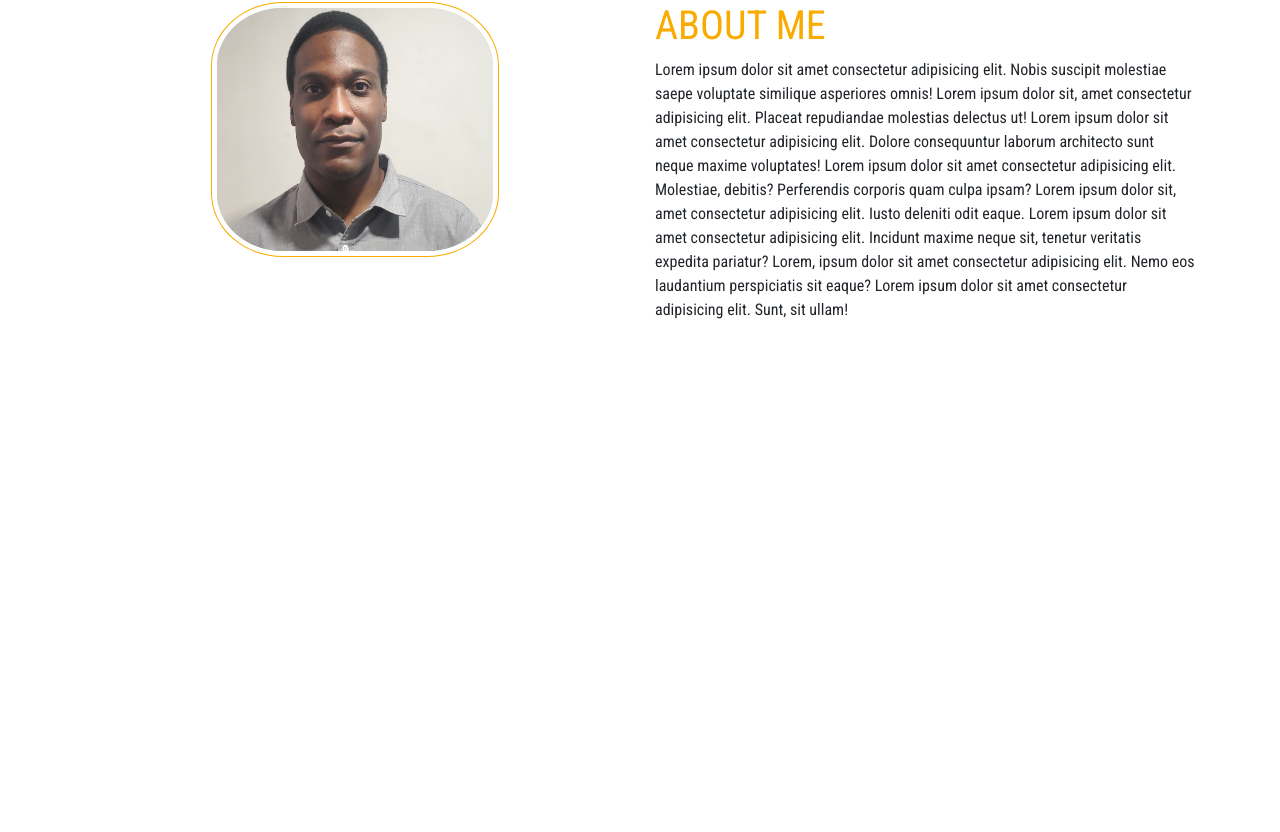
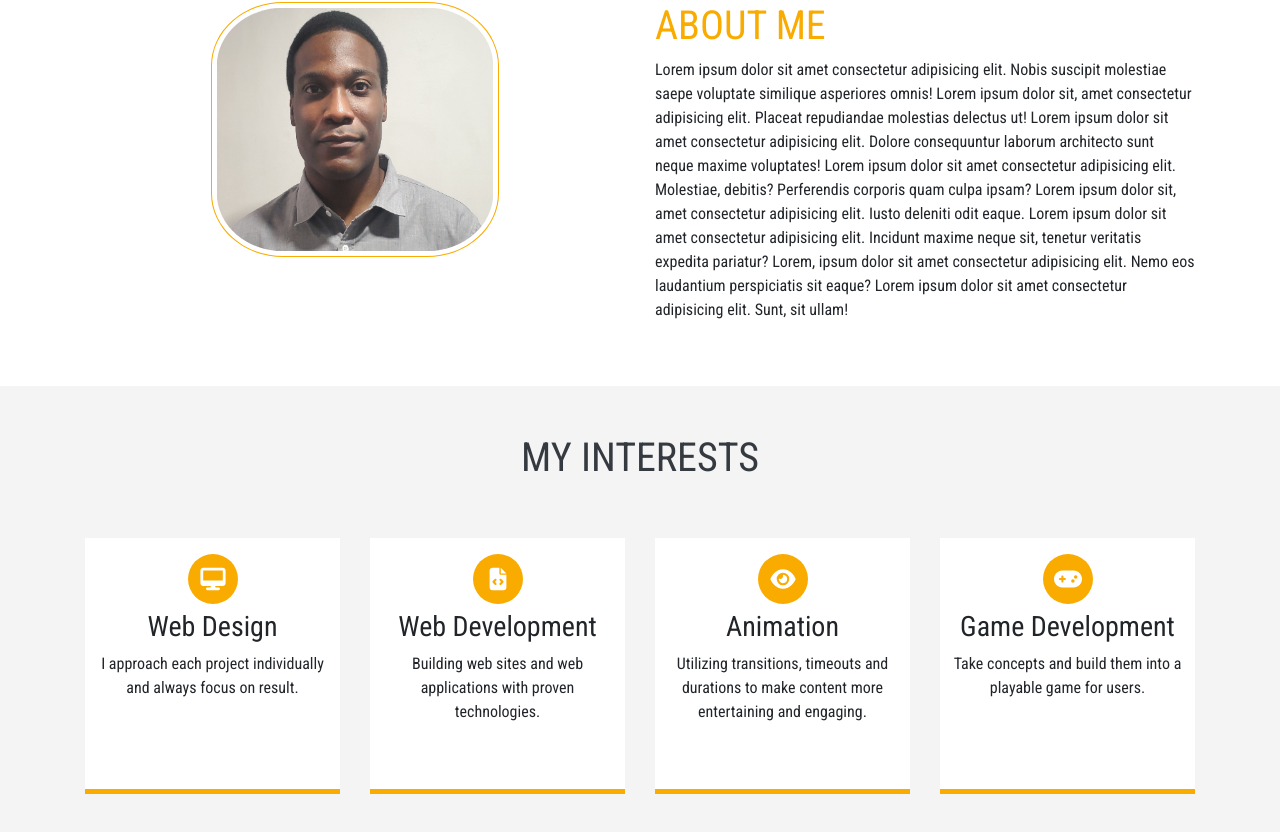
Before and after one commit to theoverse/portfolio-project, a React (Create React App) app: page / in a window 1280 px wide. Shown: the part 830-1662 px from the top of the page. Before the commit the page ends 1216 px from the top, so only its background shows below. Built offline with nearby package versions, Linux system fonts and the light colour scheme.

Commit message:
Interests Completed

```diff
--- a/package.json
+++ b/package.json
@@ -4,6 +4,7 @@
   "private": true,
   "dependencies": {
     "@fortawesome/fontawesome-svg-core": "^1.3.0",
+    "@fortawesome/free-brands-svg-icons": "^6.0.0",
     "@fortawesome/free-solid-svg-icons": "^6.0.0",
     "@fortawesome/react-fontawesome": "^0.1.17",
     "@testing-library/jest-dom": "^5.16.2",
--- a/src/App.css
+++ b/src/App.css
@@ -5,9 +5,10 @@ body {
 }
 
 :root {
-  --primary-white: #fff;
+  --primary-white: #ffffff;
+  --primary-light-grey: #f4f4f4;
   --primary-orange: #f9ab00;
-  --primary-dark: rgba(255,255,255, 0);
+  --primary-dark: rgb(52, 58, 64);
   --primary-red: #ef4035;
   --primary-hover-red: #f33501;
 }
@@ -158,3 +159,58 @@ nav ul {
     width: 10rem;
   }
 }
+
+/************************** Interests ****************************/
+.interests {
+  text-align: center;
+  padding-bottom: 2rem;
+  background: var(--primary-light-grey);
+}
+
+.interests h1 {
+  color: var(--primary-dark);
+  text-transform: uppercase;
+}
+
+.interests .circle {
+  position: relative;
+  margin: 0.375rem auto;
+  background: var(--primary-orange);
+  border-radius: 50%;
+  width: 3.125rem;
+  height: 3.125rem;
+}
+
+.interests .icon {
+  font-size: 1.4rem;
+  color: var(--primary-white);
+  position: absolute;
+  top: 50%;
+  left: 50%;
+  transform: translate(-50%, -50%);
+}
+
+.interests .box {
+  height: 16rem;
+  border-bottom: 0.3125rem solid var(--primary-orange);
+  padding: 0.625rem;
+  margin-bottom: 1.875rem;
+  background: var(--primary-white);
+}
+
+.interests .box:hover {
+  background: var(--primary-orange);
+  border-bottom: 0.3125rem solid var(--primary-dark);
+}
+
+.interests .box:hover .icon {
+  color: var(--primary-dark);
+}
+
+.interests .box:hover .circle {
+  background: var(--primary-white);
+}
+
+.interests .box:hover p {
+  color: var(--primary-white);
+}
--- a/src/App.js
+++ b/src/App.js
@@ -4,6 +4,7 @@ import Particles from 'react-tsparticles';
 import Navbar from './component/Navbar';
 import Header from './component/Header';
 import AboutMe from './component/AboutMe';
+import Interests from './component/Interests';
 
 function App() {
   const particlesInit = (main) => {
@@ -104,6 +105,7 @@ function App() {
         <Navbar />
         <Header />
         <AboutMe />
+        <Interests />
       </>
     </div>
   );
--- a/src/component/AboutMe.js
+++ b/src/component/AboutMe.js
@@ -1,5 +1,5 @@
-import React from "react"
-import Author from "../profile-img.jpg"
+import React from "react";
+import Author from "../profile-img.jpg";
 
 const AboutMe = () => {
     return (
--- a/src/component/Header.js
+++ b/src/component/Header.js
@@ -1,5 +1,5 @@
-import React from "react"
-import Typed from "react-typed"
+import React from "react";
+import Typed from "react-typed";
 
 const Header = () => {
     return (
--- /dev/null
+++ b/src/component/Interests.js
@@ -0,0 +1,48 @@
+import React from "react";
+import { FontAwesomeIcon } from "@fortawesome/react-fontawesome";
+import { faDesktop, faFileCode, faEye, faGamepad } from "@fortawesome/free-solid-svg-icons";
+
+const Interests = () => {
+    return (
+        <div className='interests'>
+            <h1 className="py-5">My Interests</h1>
+            <div className="container">
+                <div className="row">
+                    <div className="col-md-3 col-sm-6">
+                        <div className="box">
+                            <div className="circle"><FontAwesomeIcon className="icon" icon={faDesktop} size="2x" /></div>
+                            <h3>Web Design</h3>
+                            <p>I approach each project individually and always focus on result.</p>
+                        </div>
+                    </div>
+                    {/*  */}
+                    <div className="col-md-3 col-sm-6">
+                        <div className="box">
+                            <div className="circle"><FontAwesomeIcon className="icon" icon={faFileCode} size="2x" /></div>
+                            <h3>Web Development</h3>
+                            <p>Building web sites and web applications with proven technologies.</p>
+                        </div>
+                    </div>
+                    {/*  */}
+                    <div className="col-md-3 col-sm-6">
+                        <div className="box">
+                            <div className="circle"><FontAwesomeIcon className="icon" icon={faEye} size="2x" /></div>
+                            <h3>Animation</h3>
+                            <p>Utilizing transitions, timeouts and durations to make content more entertaining and engaging.</p>
+                        </div>
+                    </div>
+                    {/*  */}
+                    <div className="col-md-3 col-sm-6">
+                        <div className="box">
+                            <div className="circle"><FontAwesomeIcon className="icon" icon={faGamepad} size="2x" /></div>
+                            <h3>Game Development</h3>
+                            <p>Take concepts and build them into a playable game for users. </p>
+                        </div>
+                    </div>
+                </div>
+            </div>
+        </div>
+    )
+}
+
+export default Interests
--- a/src/component/Navbar.js
+++ b/src/component/Navbar.js
@@ -1,8 +1,8 @@
 import React from "react";
-import logo from "../logo.png"
+import logo from "../logo.png";
 // React Fontawesome Imports
-import { FontAwesomeIcon } from '@fortawesome/react-fontawesome'
-import { faBars } from '@fortawesome/free-solid-svg-icons'
+import { FontAwesomeIcon } from "@fortawesome/react-fontawesome";
+import { faBars } from "@fortawesome/free-solid-svg-icons";
 
 const Navbar = () => {
     return (
@@ -21,8 +21,11 @@ const Navbar = () => {
                         <li className="nav-item">
                             <a className="nav-link" href="#">about me</a>
                         </li>
+                        {/* <li className="nav-item">
+                            <a className="nav-link" href="#">skills</a>
+                        </li> */}
                         <li className="nav-item">
-                            <a className="nav-link" href="#">skills</a>
+                            <a className="nav-link" href="#">interests</a>
                         </li>
                         <li className="nav-item">
                             <a className="nav-link" href="#">blog</a>
```
Also changed, not shown: 1 other file (tests, documents, lock files or other folders).
